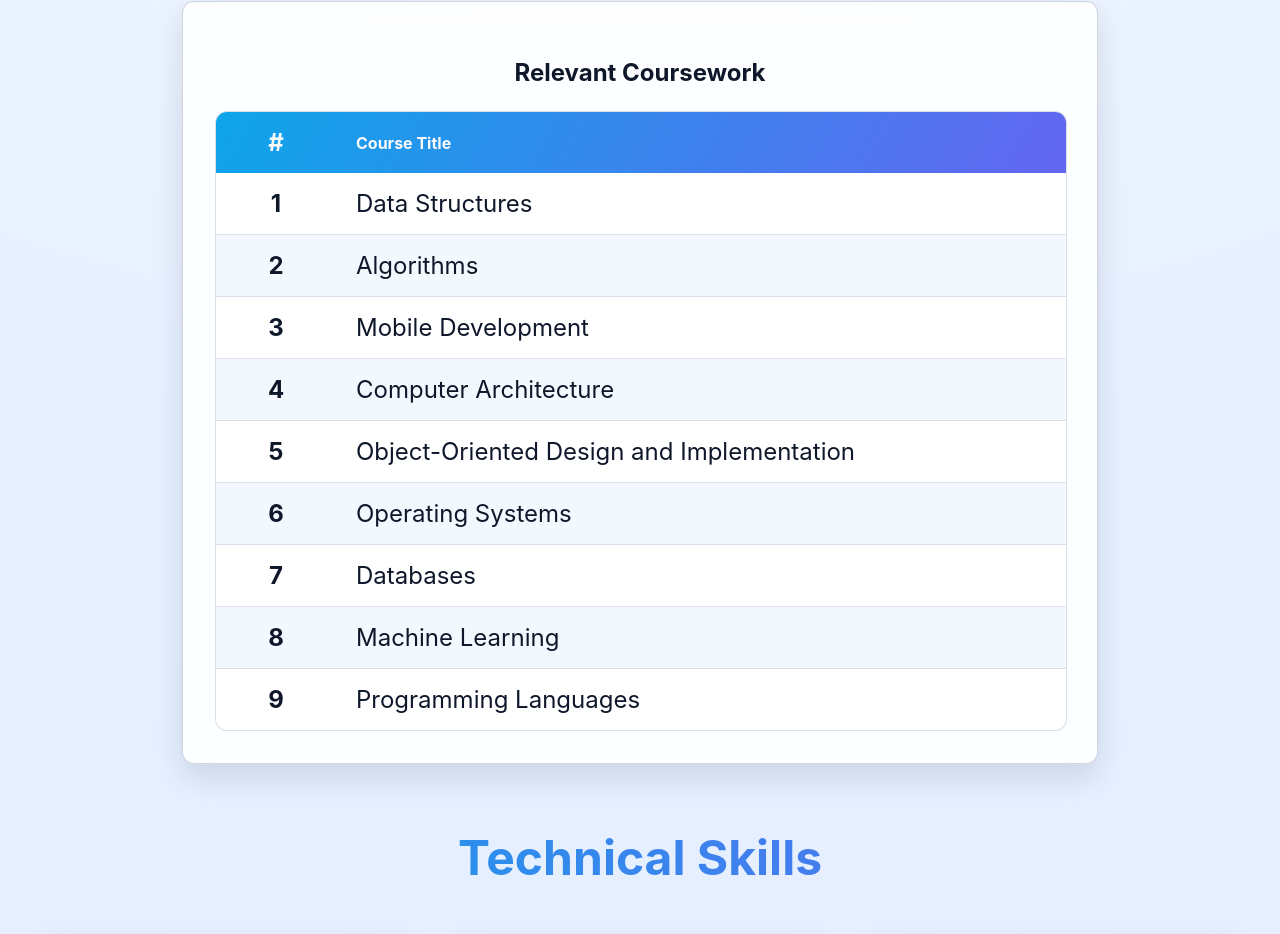
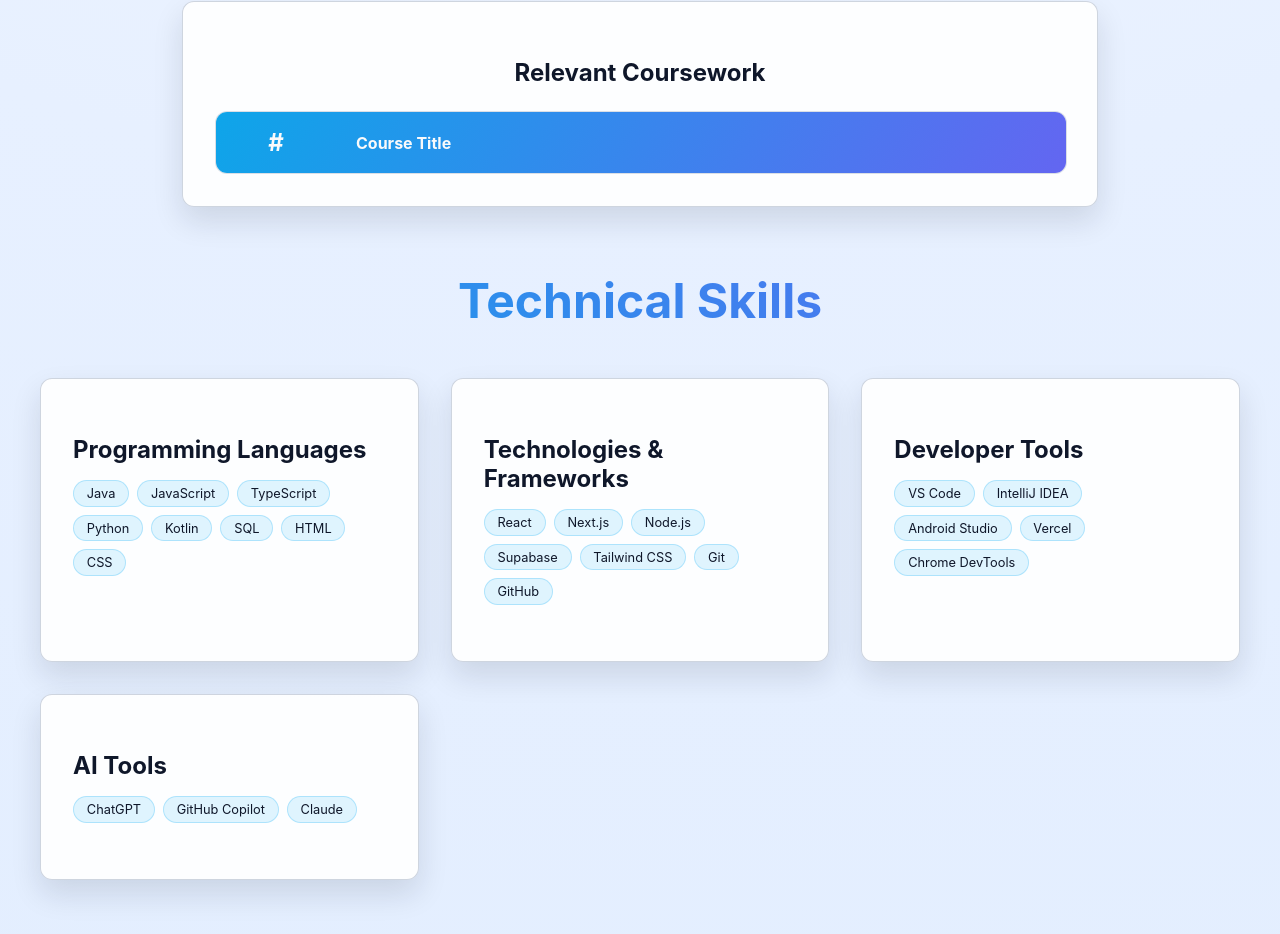
Before and after one commit to TrevorReedy/trevorreedy-portfollio, a React (Create React App) app: page / in a window 1280 px wide. Shown: the part 1698-2632 px from the top of the page. Built offline with nearby package versions, Linux system fonts and the light colour scheme.

Commit message:
added php / docker to the code + removed course table

```diff
--- a/src/AboutMe.js
+++ b/src/AboutMe.js
@@ -81,14 +81,7 @@
                   </tr>
                 </thead>
 
-                <tbody>
-                  {courses.map((course, index) => (
-                    <tr key={course}>
-                      <td>{index + 1}</td>
-                      <td>{course}</td>
-                    </tr>
-                  ))}
-                </tbody>
+
               </table>
             </div>
           </article>
--- a/src/App.js
+++ b/src/App.js
@@ -31,6 +31,8 @@
   "aws.svg",
   "nextjs.svg",
   "supabase.svg",
+  "docker.svg",
+  "php.svg"
 ];
 
 export const PROJECTS = [
```
